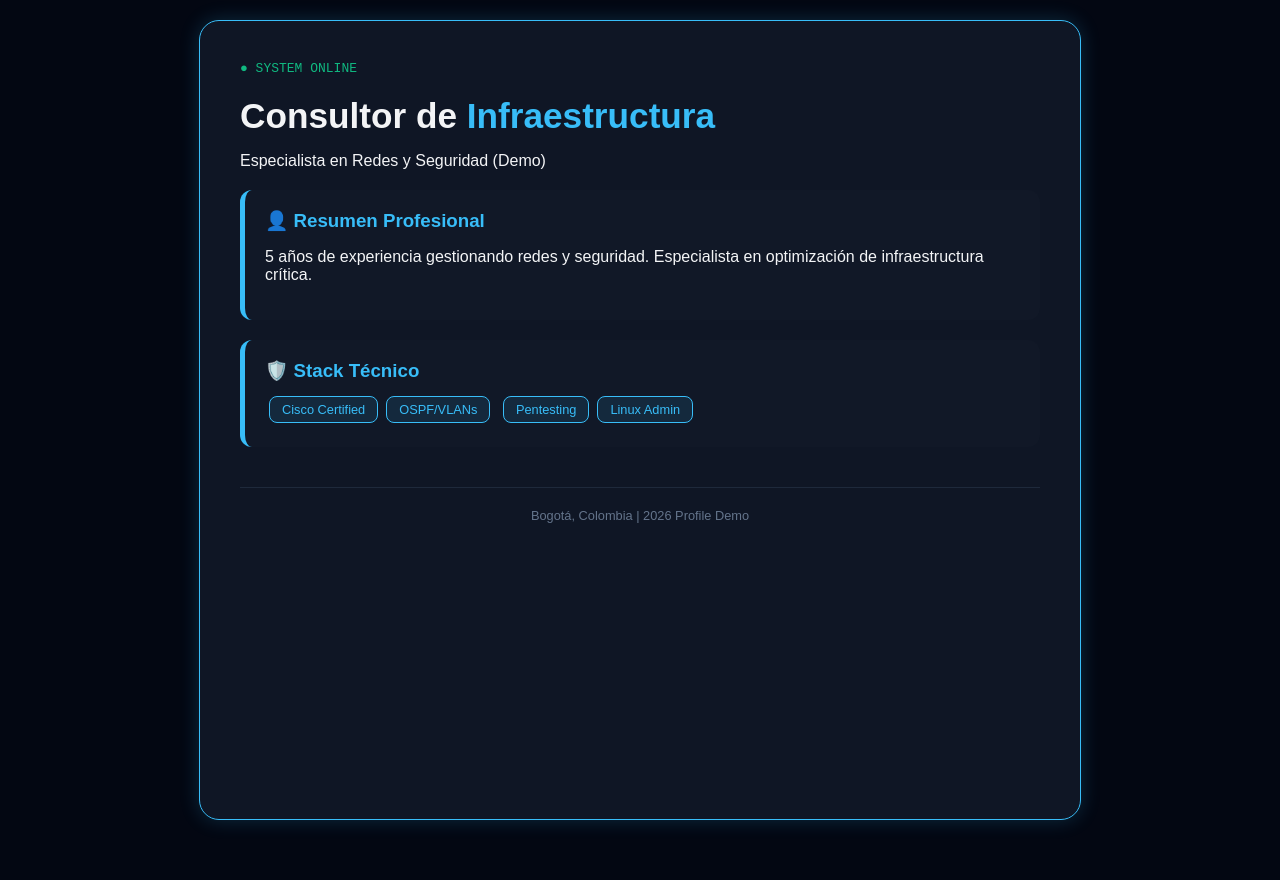
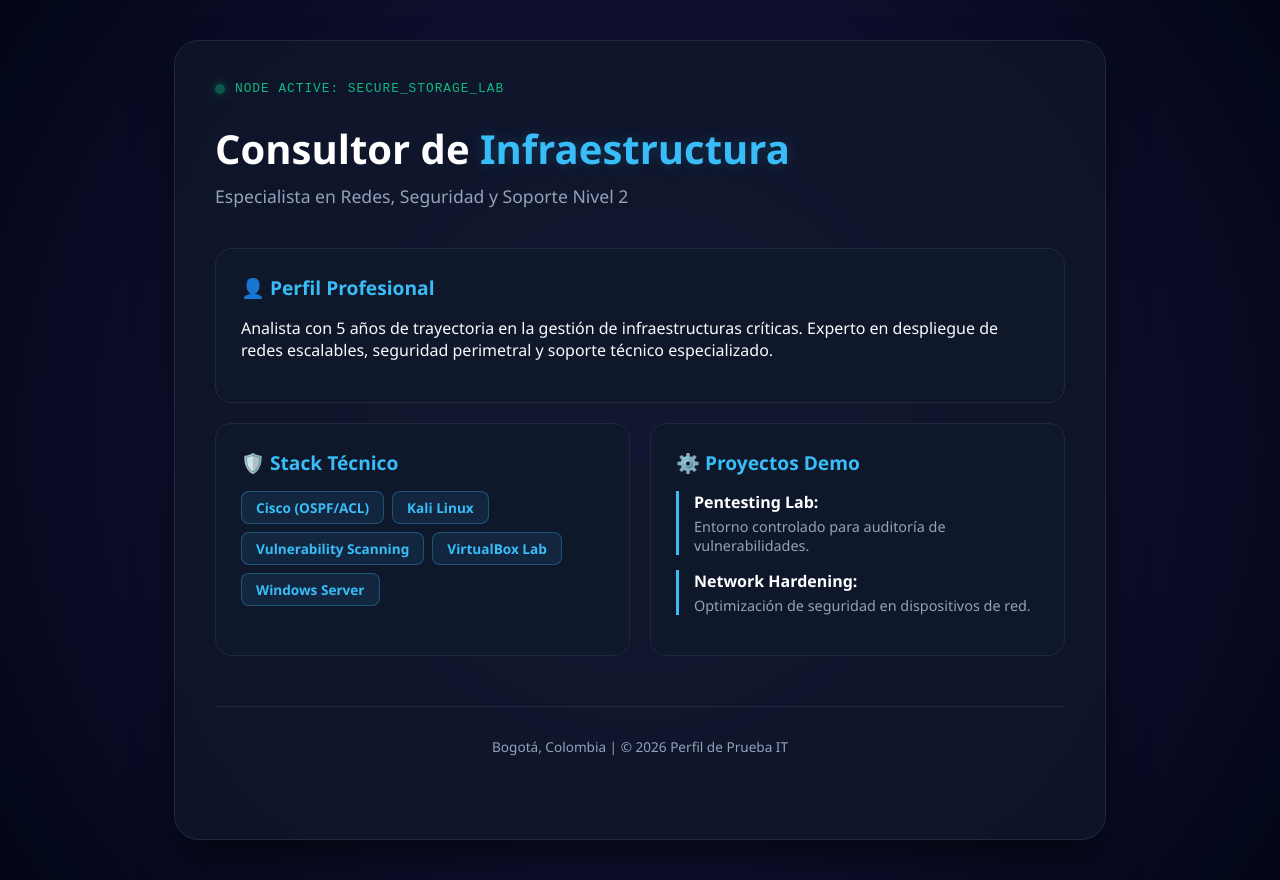
Before and after one commit to yesidcorp/perfil-it-publico, a plain HTML site: page index.html in a window 1280 px wide. Before the commit the page ends 840 px from the top, so only its background shows below. Drawn offline with Linux system fonts and the light colour scheme.

Commit message:
forzando actualizacion de estilos  integrados

```diff
--- a/index.html
+++ b/index.html
@@ -3,97 +3,224 @@
   <head>
     <meta charset="UTF-8" />
     <meta name="viewport" content="width=device-width, initial-scale=1.0" />
-    <title>Perfil IT | Infraestructura</title>
+    <title>IT Infrastructure | Portfolio Demo</title>
     <style>
       :root {
-        --bg: #030712;
-        --card: #111827;
+        --bg: #020617;
+        --card: #0f172a;
         --accent: #38bdf8;
-        --text: #f3f4f6;
+        --accent-glow: rgba(56, 189, 248, 0.2);
+        --text: #f8fafc;
+        --text-muted: #94a3b8;
+        --border: #1e293b;
       }
+
       body {
-        background: var(--bg);
+        background-color: var(--bg);
+        background-image: radial-gradient(
+          circle at 50% 50%,
+          #1e1b4b 0%,
+          #020617 100%
+        );
         color: var(--text);
-        font-family: sans-serif;
+        font-family: "Segoe UI", Roboto, Helvetica, Arial, sans-serif;
+        margin: 0;
         display: flex;
         justify-content: center;
-        padding: 20px;
+        padding: 40px 20px;
         min-height: 100vh;
-        margin: 0;
       }
-      .container {
-        background: rgba(17, 24, 39, 0.9);
-        border: 1px solid var(--accent);
-        border-radius: 20px;
-        max-width: 800px;
+
+      .glass-container {
+        background: rgba(15, 23, 42, 0.8);
+        backdrop-filter: blur(10px);
+        border: 1px solid var(--border);
+        border-radius: 24px;
+        max-width: 850px;
         width: 100%;
         padding: 40px;
-        box-shadow: 0 0 20px rgba(56, 189, 248, 0.2);
+        box-shadow: 0 25px 50px -12px rgba(0, 0, 0, 0.7);
       }
+
       .status {
         color: #10b981;
-        font-family: monospace;
-        margin-bottom: 20px;
+        font-family: "Courier New", Courier, monospace;
+        font-size: 0.8rem;
+        margin-bottom: 25px;
+        display: flex;
+        align-items: center;
+        gap: 10px;
+        letter-spacing: 1px;
       }
-      h1 {
-        font-size: 2.2rem;
+
+      .dot {
+        width: 10px;
+        height: 10px;
+        background: #10b981;
+        border-radius: 50%;
+        box-shadow: 0 0 10px #10b981;
+        animation: pulse 2s infinite;
+      }
+
+      @keyframes pulse {
+        0% {
+          opacity: 1;
+        }
+        50% {
+          opacity: 0.4;
+        }
+        100% {
+          opacity: 1;
+        }
+      }
+
+      header h1 {
+        font-size: 2.5rem;
         margin: 0;
+        color: #fff;
+        font-weight: 800;
       }
-      h1 span {
+      header h1 span {
         color: var(--accent);
+        text-shadow: 0 0 15px var(--accent-glow);
       }
+      .role {
+        color: var(--text-muted);
+        font-size: 1.1rem;
+        margin-top: 8px;
+      }
+
+      .bento-grid {
+        display: grid;
+        grid-template-columns: repeat(2, 1fr);
+        gap: 20px;
+        margin-top: 40px;
+      }
+
       .card {
         background: var(--card);
-        padding: 20px;
-        border-radius: 12px;
-        margin-top: 20px;
-        border-left: 5px solid var(--accent);
+        padding: 25px;
+        border-radius: 16px;
+        border: 1px solid var(--border);
+        transition: all 0.3s ease;
       }
+
+      .card:hover {
+        border-color: var(--accent);
+        transform: translateY(-5px);
+        box-shadow: 0 10px 20px rgba(0, 0, 0, 0.4);
+      }
+
+      .full {
+        grid-column: span 2;
+      }
+
       h3 {
         color: var(--accent);
-        margin: 0 0 10px 0;
+        margin-top: 0;
+        font-size: 1.2rem;
+        display: flex;
+        align-items: center;
+        gap: 10px;
+        margin-bottom: 15px;
+      }
+
+      .tag-group {
+        display: flex;
+        flex-wrap: wrap;
+        gap: 8px;
       }
       .tag {
-        display: inline-block;
         background: rgba(56, 189, 248, 0.1);
         color: var(--accent);
-        padding: 5px 12px;
+        padding: 6px 14px;
         border-radius: 8px;
-        font-size: 0.8rem;
-        margin: 4px;
-        border: 1px solid var(--accent);
+        font-size: 0.85rem;
+        font-weight: 600;
+        border: 1px solid rgba(56, 189, 248, 0.3);
       }
+
+      .list-item {
+        border-left: 3px solid var(--accent);
+        padding-left: 15px;
+        margin-bottom: 15px;
+      }
+      .list-item strong {
+        color: #fff;
+        display: block;
+        margin-bottom: 4px;
+      }
+      .list-item p {
+        margin: 0;
+        font-size: 0.9rem;
+        color: var(--text-muted);
+      }
+
       footer {
         text-align: center;
-        margin-top: 40px;
-        color: #64748b;
-        font-size: 0.8rem;
-        border-top: 1px solid #1e293b;
-        padding-top: 20px;
+        margin-top: 50px;
+        color: var(--text-muted);
+        font-size: 0.85rem;
+        border-top: 1px solid var(--border);
+        padding-top: 30px;
+      }
+
+      @media (max-width: 768px) {
+        .bento-grid {
+          grid-template-columns: 1fr;
+        }
+        .card {
+          grid-column: span 1;
+        }
       }
     </style>
   </head>
   <body>
-    <div class="container">
-      <div class="status">● SYSTEM ONLINE</div>
+    <div class="glass-container">
+      <div class="status">
+        <span class="dot"></span> NODE ACTIVE: SECURE_STORAGE_LAB
+      </div>
+
       <header>
         <h1>Consultor de <span>Infraestructura</span></h1>
-        <p>Especialista en Redes y Seguridad (Demo)</p>
+        <p class="role">Especialista en Redes, Seguridad y Soporte Nivel 2</p>
       </header>
-      <div class="card">
-        <h3>👤 Resumen Profesional</h3>
-        <p>
-          5 años de experiencia gestionando redes y seguridad. Especialista en
-          optimización de infraestructura crítica.
-        </p>
+
+      <div class="bento-grid">
+        <section class="card full">
+          <h3>👤 Perfil Profesional</h3>
+          <p>
+            Analista con 5 años de trayectoria en la gestión de infraestructuras
+            críticas. Experto en despliegue de redes escalables, seguridad
+            perimetral y soporte técnico especializado.
+          </p>
+        </section>
+
+        <section class="card">
+          <h3>🛡️ Stack Técnico</h3>
+          <div class="tag-group">
+            <span class="tag">Cisco (OSPF/ACL)</span>
+            <span class="tag">Kali Linux</span>
+            <span class="tag">Vulnerability Scanning</span>
+            <span class="tag">VirtualBox Lab</span>
+            <span class="tag">Windows Server</span>
+          </div>
+        </section>
+
+        <section class="card">
+          <h3>⚙️ Proyectos Demo</h3>
+          <div class="list-item">
+            <strong>Pentesting Lab:</strong>
+            <p>Entorno controlado para auditoría de vulnerabilidades.</p>
+          </div>
+          <div class="list-item">
+            <strong>Network Hardening:</strong>
+            <p>Optimización de seguridad en dispositivos de red.</p>
+          </div>
+        </section>
       </div>
-      <div class="card">
-        <h3>🛡️ Stack Técnico</h3>
-        <span class="tag">Cisco Certified</span
-        ><span class="tag">OSPF/VLANs</span> <span class="tag">Pentesting</span
-        ><span class="tag">Linux Admin</span>
-      </div>
-      <footer>Bogotá, Colombia | 2026 Profile Demo</footer>
+
+      <footer>Bogotá, Colombia | © 2026 Perfil de Prueba IT</footer>
     </div>
   </body>
 </html>
```
